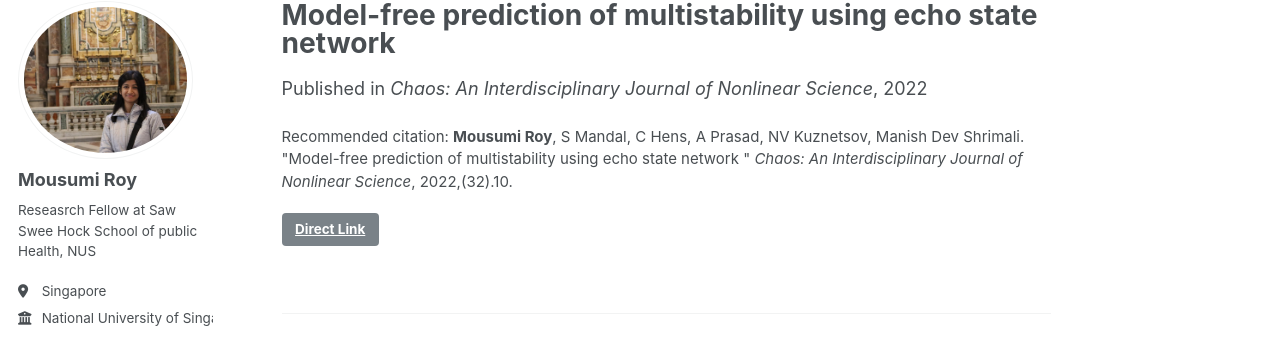
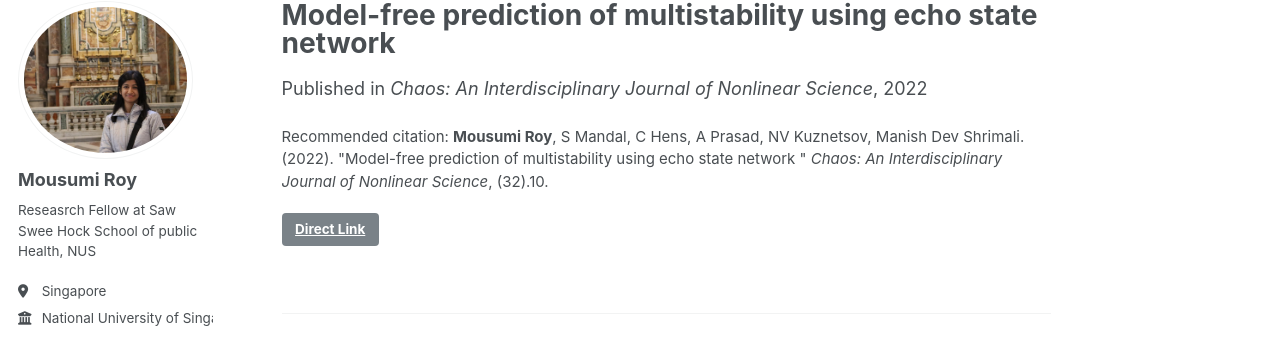
Before and after one commit to mousumi3104/mousumi3104.github.io, a Jekyll site: the page built from _publications/2022-10-20-esn-multistabity.md, in a window 1280 px wide and 1012 px high. Shown: the part 98-437 px from the top of the window. Built offline with Jekyll 4.4.1, drawn with Linux system fonts in a browser that asks for light colours; some web fonts are replaced; a script that is not in the unit is left out.

```diff
--- a/_publications/2022-10-20-esn-multistabity.md
+++ b/_publications/2022-10-20-esn-multistabity.md
@@ -5,5 +5,5 @@ permalink: /publication/2022-10-20-esn-multistabity
 date: 2022-10-01
 venue: "Chaos: An Interdisciplinary Journal of Nonlinear Science"
 link: "https://pubs.aip.org/aip/cha/article-abstract/32/10/101104/2835813/Model-free-prediction-of-multistability-using-echo?"
-citation: '<b>Mousumi Roy</b>, S Mandal, C Hens, A Prasad, NV Kuznetsov, Manish Dev Shrimali. &quot;Model-free prediction of multistability using echo state network &quot; <i>Chaos: An Interdisciplinary Journal of Nonlinear Science</i>, 2022,(32).10.'
+citation: '<b>Mousumi Roy</b>, S Mandal, C Hens, A Prasad, NV Kuznetsov, Manish Dev Shrimali. (2022). &quot;Model-free prediction of multistability using echo state network &quot; <i>Chaos: An Interdisciplinary Journal of Nonlinear Science</i>, (32).10.'
 ---
```
